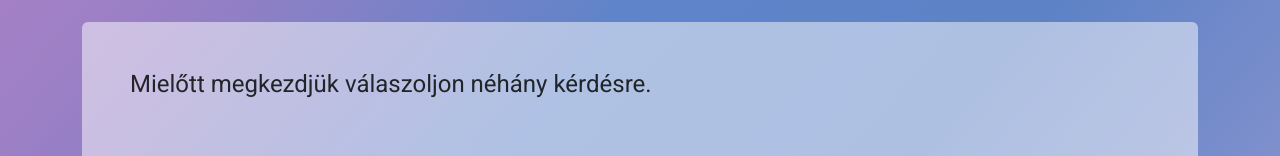
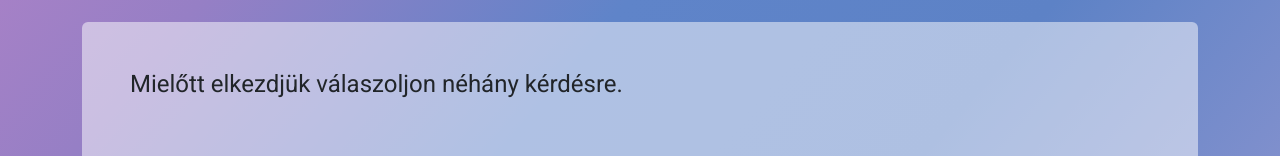
Before and after one commit to KisgyuriBeni/RepuloSuli, an Angular app: page /jelentkezes in a window 1280 px wide. Shown: the part 262-418 px from the top of the page. Built offline with nearby package versions, Linux system fonts and the light colour scheme.

Commit message:
javitott h6 a jelentkezesek komponensen

```diff
--- a/src/app/parts/jelentk/jelentk.component.html
+++ b/src/app/parts/jelentk/jelentk.component.html
@@ -3,7 +3,7 @@
 </div>
 <div class="container">
     <div class="card p-5 mt-5 mb-3" id="qCard">
-        <h4>Mielőtt megkezdjük válaszoljon néhány kérdésre.</h4>
+        <h4>Mielőtt elkezdjük válaszoljon néhány kérdésre.</h4>
         <div class="row  justify-content-center mt-5">
             <div class="col-4">
                 <h6>Rendelkezik érvényes PPL vizsgával?</h6>
```
